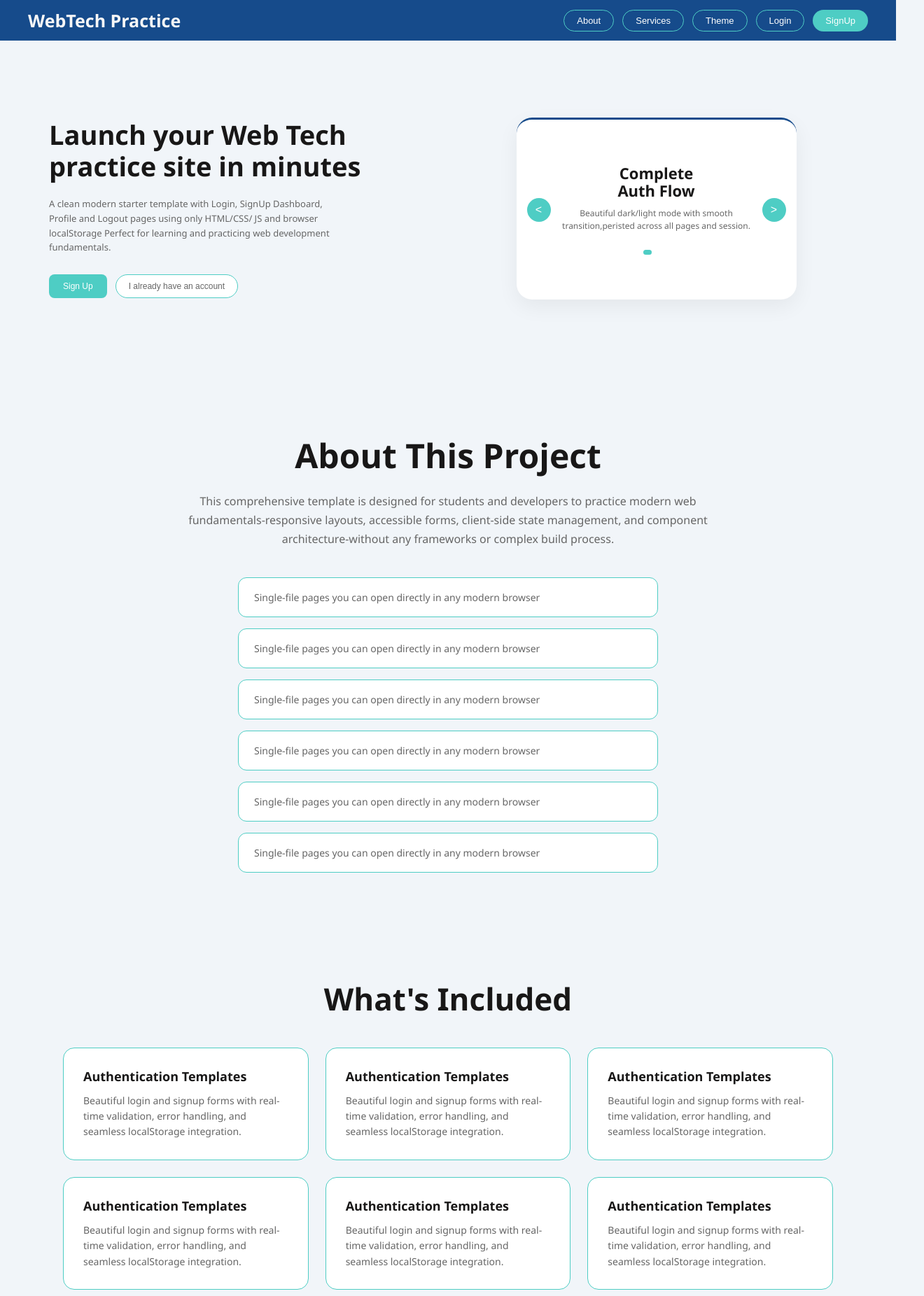
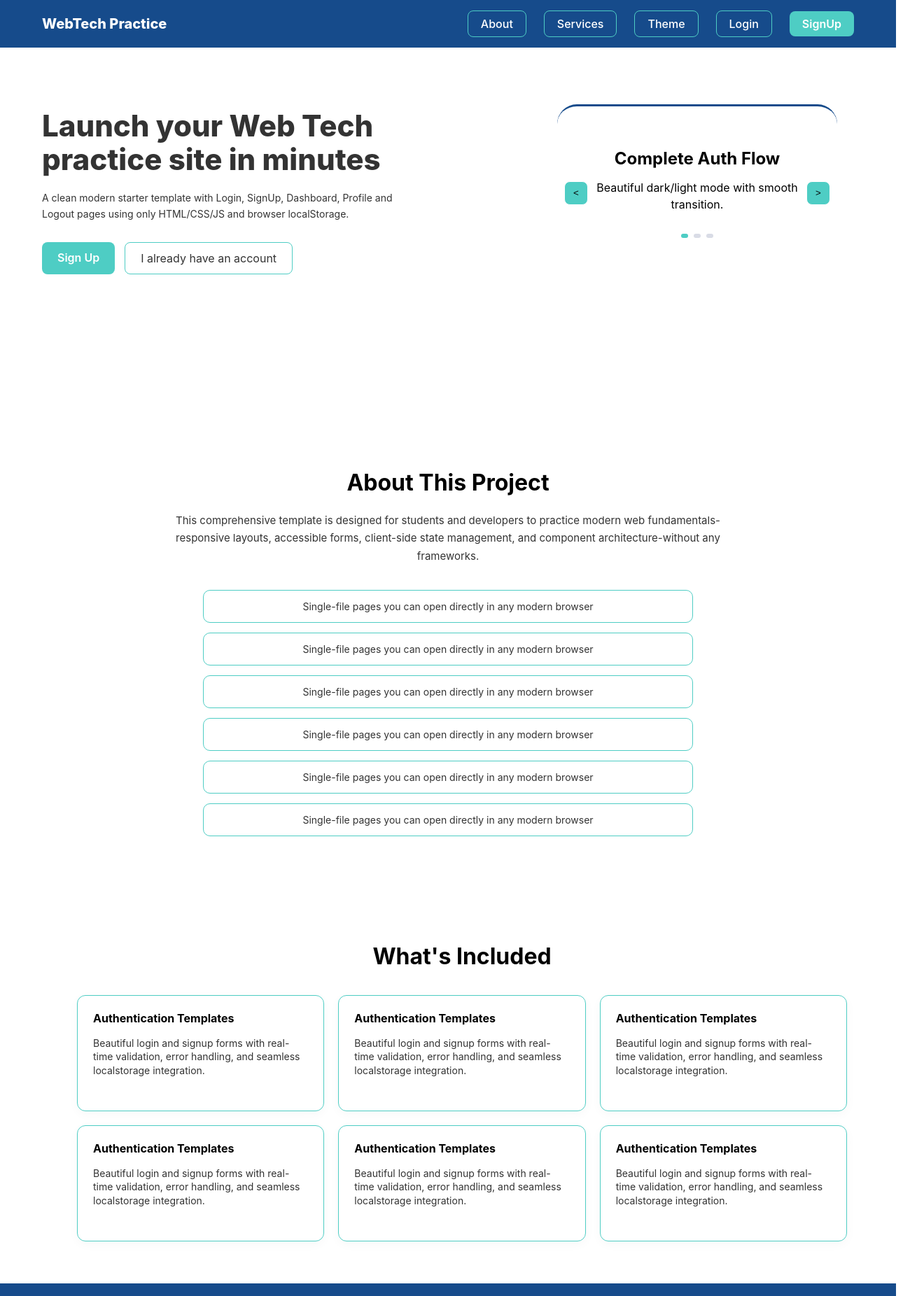
Before and after one commit to ghuglu/React-Project, a React (Create React App) app: page / in a window 1280 px wide. Shown: the top 1852 px of the page at 70% size, 1320 px wide, since content can reach past the window. Built offline with nearby package versions, Linux system fonts and the light colour scheme.

Commit message:
Update landing page

```diff
--- a/src/App.js
+++ b/src/App.js
@@ -1,10 +1,22 @@
+import { BrowserRouter as Router, Routes, Route } from "react-router-dom";
 import Home from "./pages/Home";
-import "./App.css";
+import Login from "./pages/Login";
+import Register from "./pages/Register";
+import Dashboard from "./pages/Dashboard";
+import { styles } from "./theme/themecontext";
 
-function App(){
-  return <Home />
-
-
+function App() {
+  return (
+    <Router>
+      <div style={styles.container}>
+        <Routes>
+          <Route path="/" element={<Home />} />
+          <Route path="/login" element={<Login />} />
+          <Route path="/register" element={<Register />} />
+          <Route path="/dashboard" element={<Dashboard />} />
+        </Routes>
+      </div>
+    </Router>
+  );
 }
-
 export default App;
--- /dev/null
+++ b/src/components/Footer.jsx
@@ -0,0 +1,18 @@
+import React from 'react';
+import { Link } from 'react-router-dom';
+
+function Footer({ handleScroll, styles }) {
+  return (
+    <footer style={styles.footer}>
+      <div style={styles.footerLeft}>© 2025 WebTech Practice. Built for learning and growth.</div>
+      <div style={styles.footerRight}>
+        <span onClick={() => handleScroll('about')} style={styles.footBtn}>About</span>
+        <span onClick={() => handleScroll('services')} style={styles.footBtn}>Services</span>
+        <Link to="/theme" style={styles.footBtn}>Theme</Link>
+        <Link to="/login" style={styles.footBtn}>Login</Link>
+        <Link to="/register" style={{...styles.footBtn, textDecoration: 'none'}}>Sign Up</Link>
+      </div>
+    </footer>
+  );
+}
+export default Footer;
--- /dev/null
+++ b/src/components/Navbar.jsx
@@ -0,0 +1,28 @@
+import React from 'react';
+import { Link } from 'react-router-dom';
+
+function Navbar({ handleScroll, navItems, styles }) {
+  return (
+    <nav style={styles.navbar}>
+      <div style={styles.logo}>WebTech Practice</div>
+      <div style={styles.navLinks}>
+        {navItems.map((item, i) => {
+          if (item.type === 'scroll') {
+            return (
+              <span key={i} onClick={() => handleScroll(item.id)} style={styles.navLink}>
+                {item.label}
+              </span>
+            );
+          }
+          return (
+            <Link key={i} to={item.path} style={item.isButton ? styles.signupBtn : styles.navLink}>
+              {item.label}
+            </Link>
+          );
+        })}
+      </div>
+    </nav>
+  );
+}
+
+export default Navbar;
--- /dev/null
+++ b/src/components/slider.jsx
@@ -0,0 +1,56 @@
+import React, { useState } from 'react';
+import { styles } from '../theme/themecontext';
+
+const SliderCard = ({ slides }) => {
+  const [index, setIndex] = useState(0);
+
+  const prevSlide = () => {
+    setIndex((index - 1 + slides.length) % slides.length);
+  };
+
+  const nextSlide = () => {
+    setIndex((index + 1) % slides.length);
+  };
+
+  return (
+    <div style={styles.card}>
+
+      <button
+        style={styles.arrowLeft}
+        onClick={prevSlide}
+      >
+        &lt;
+      </button>
+
+      <div style={styles.sliderContent}>
+        <h2 style={styles.sliderHeading}>
+          {slides[index].title}
+        </h2>
+
+        <p style={styles.sliderParagraph}>
+          {slides[index].desc}
+        </p>
+      </div>
+
+      <button
+        style={styles.arrowRight}
+        onClick={nextSlide}
+      >
+       &gt;
+      </button>
+
+      <div style={styles.dots}>
+        {slides.map((_, i) => (
+          <span
+            key={i}
+            style={i === index ? styles.dotActive : styles.dot}
+            onClick={() => setIndex(i)}
+          />
+        ))}
+      </div>
+
+    </div>
+  );
+};
+
+export default SliderCard;
--- a/src/pages/Home.jsx
+++ b/src/pages/Home.jsx
@@ -1,90 +1,99 @@
-import React, { useState } from 'react';
-import './Home.css';
+import React from 'react';
+import { Link } from 'react-router-dom';
+import SliderCard from '../components/slider.jsx';
+import Navbar from '../components/Navbar.jsx';
+import Footer from '../components/Footer.jsx';
+import { styles } from '../theme/themecontext.js';
+
+const navLinks = [
+  { label: 'About', id: 'about', type: 'scroll' },
+  { label: 'Services', id: 'services', type: 'scroll' },
+  { label: 'Theme', path: '/theme', type: 'link' },
+  { label: 'Login', path: '/login', type: 'link' },
+  { label: 'SignUp', path: '/register', type: 'link', isButton: true },
+];
 
 const slides = [
-  { title: "Complete Auth Flow", desc: "Beautiful dark/light mode with smooth transition,peristed across all pages and session." },
-  { title: "Responsive Design", desc: "Works perfectly on Desktop,Tablet and Mobile devices." },
-  { title: "HTML CSS Javascript", desc: "Built using only HTML,CSS AND Vanilla Javascript." }
+  { title: "Complete Auth Flow", desc: "Beautiful dark/light mode with smooth transition." },
+  { title: "Responsive Design", desc: "Works perfectly on Desktop, Tablet and Mobile." },
+  { title: "HTML CSS Javascript", desc: "Built using only HTML, CSS AND Vanilla Javascript." }
 ];
 
-function Home({ setPage }) {
-  const [index, setIndex] = useState(0);
+const aboutList = [
+  "Single-file pages you can open directly in any modern browser",
+  "Single-file pages you can open directly in any modern browser",
+  "Single-file pages you can open directly in any modern browser",
+  "Single-file pages you can open directly in any modern browser",
+  "Single-file pages you can open directly in any modern browser",
+  "Single-file pages you can open directly in any modern browser"
+];
+
+const servicesList = [
+  { title: "Authentication Templates", desc: "Beautiful login and signup forms with real-time validation, error handling, and seamless localstorage integration." },
+  { title: "Authentication Templates", desc: "Beautiful login and signup forms with real-time validation, error handling, and seamless localstorage integration." },
+  { title: "Authentication Templates", desc: "Beautiful login and signup forms with real-time validation, error handling, and seamless localstorage integration." },
+  { title: "Authentication Templates", desc: "Beautiful login and signup forms with real-time validation, error handling, and seamless localstorage integration." },
+  { title: "Authentication Templates", desc: "Beautiful login and signup forms with real-time validation, error handling, and seamless localstorage integration." },
+  { title: "Authentication Templates", desc: "Beautiful login and signup forms with real-time validation, error handling, and seamless localstorage integration." }
+];
+
+const AboutSection = ({ heading, description, data }) => {
   return (
-    <div>
-      <nav className="navbar">
-        <div className="logo">WebTech Practice</div>
-        <div className="nav-links">
-          <button>About</button>
-          <button>Services</button>
-          <button>Theme</button>
-          <button onClick={()=>setPage("login")}>Login</button>
-          <button className="signup-btn" onClick={()=>setPage("register")}>SignUp</button>
-        </div>
-      </nav>
+    <div id="about" style={styles.about}>
+      <h1>{heading}</h1>
+      <p style={styles.aboutPara}>{description}</p>
+      <div style={styles.aboutList}>
+        {data.map((item, i) => (<div key={i} style={styles.aboutBox}>{item}</div>))}
+      </div>
+    </div>
+  );
+};
 
-      <div className="hero">
-        <div className="hero-left">
-          <h1>Launch your Web Tech <br/>
-             practice site in minutes</h1>
-          <p>A clean modern starter template with Login, SignUp Dashboard, Profile and Logout pages using only HTML/CSS/ JS and browser localStorage Perfect for learning and practicing web development fundamentals.</p>
-          <div className="hero-btns">
-            <button className="btn-cyan" onClick={()=>setPage("register")}>Sign Up</button>
-            <button className="btn-outline" onClick={()=>setPage("login")}>I already have an account</button>
+const ServicesSection = ({ heading, data }) => {
+  return (
+    <div id="services" style={styles.included}>
+      <h1>{heading}</h1>
+      <div style={styles.includeGrid}>
+        {data.map((item, i) => (
+          <div key={i} style={styles.includeCard}>
+            <h3 style={styles.includeCardTitle}>{item.title}</h3>
+            <p style={styles.includeCardText}>{item.desc}</p>
+          </div>
+        ))}
+      </div>
+    </div>
+  );
+};
+
+function Home() {
+  const handleScroll = (id) => {
+    document.getElementById(id)?.scrollIntoView({ behavior: 'smooth' });
+  };
+
+  return (
+    <div style={styles.container}>
+      <Navbar handleScroll={handleScroll} navItems={navLinks} styles={styles} />
+
+      <div style={styles.hero}>
+        <div style={styles.heroLeft}>
+          <h1 style={styles.heroTitle}>Launch your Web Tech <br /> practice site in minutes</h1>
+          <p style={styles.heroPara}>A clean modern starter template with Login, SignUp, Dashboard, Profile and Logout pages using only HTML/CSS/JS and browser localStorage.</p>
+          <div style={styles.heroBtns}>
+            <Link to="/register" style={styles.btnCyan}>Sign Up</Link>
+            <Link to="/login" style={styles.btnOutline}>I already have an account</Link>
           </div>
         </div>
-
-        <div className="hero-right">
-          <div className="card">
-            <button className="arrow left" onClick={()=>setIndex(index===0?2:index-1)}>&lt;</button>
-            <h2>{slides[index].title.split(" ")[0]}<br/>{slides[index].title.split(" ").slice(1).join(" ")}</h2>
-            <p>{slides[index].desc}</p>
-            <button className="arrow right" onClick={()=>setIndex(index===2?0:index+1)}>&gt;</button>
-            <div className="dots">
-              {slides.map((_,i)=><div key={i} className={i===index?"dot active":"dot"}></div>)}
-            </div>
-          </div>
+        <div style={styles.heroRight}>
+          <SliderCard slides={slides} styles={styles} />
         </div>
       </div>
 
+      <AboutSection heading="About This Project" description="This comprehensive template is designed for students and developers to practice modern web fundamentals-responsive layouts, accessible forms, client-side state management, and component architecture-without any frameworks." data={aboutList} />
+      <ServicesSection heading="What's Included" data={servicesList} />
 
-      <div className="about">
-        <h1>About This Project</h1>
-        <p className="about-para">This comprehensive template is designed for students and developers to practice modern web fundamentals-responsive layouts, accessible forms, client-side state management, and component architecture-without any frameworks or complex build process.</p>
-        <div className="about-list">
-          <div className="about-box">Single-file pages you can open directly in any modern browser</div>
-          <div className="about-box">Single-file pages you can open directly in any modern browser</div>
-          <div className="about-box">Single-file pages you can open directly in any modern browser</div>
-          <div className="about-box">Single-file pages you can open directly in any modern browser</div>
-          <div className="about-box">Single-file pages you can open directly in any modern browser</div>
-          <div className="about-box">Single-file pages you can open directly in any modern browser</div>
-        </div>
-      </div>
-
-
-      <div className="included">
-        <h1>What's Included</h1>
-        <div className="included-grid">
-          <div className="include-card"><h3>Authentication Templates</h3><p>Beautiful login and signup forms with real-time validation, error handling, and seamless localStorage integration.</p></div>
-          <div className="include-card"><h3>Authentication Templates</h3><p>Beautiful login and signup forms with real-time validation, error handling, and seamless localStorage integration.</p></div>
-          <div className="include-card"><h3>Authentication Templates</h3><p>Beautiful login and signup forms with real-time validation, error handling, and seamless localStorage integration.</p></div>
-          <div className="include-card"><h3>Authentication Templates</h3><p>Beautiful login and signup forms with real-time validation, error handling, and seamless localStorage integration.</p></div>
-          <div className="include-card"><h3>Authentication Templates</h3><p>Beautiful login and signup forms with real-time validation, error handling, and seamless localStorage integration.</p></div>
-          <div className="include-card"><h3>Authentication Templates</h3><p>Beautiful login and signup forms with real-time validation, error handling, and seamless localStorage integration.</p></div>
-        </div>
-      </div>
-
-
-      <footer className="footer">
-        <div className="footer-left">© 2025 WebTech Practice. Built for learning and growth.</div>
-        <div className="footer-right">
-          <button className="foot-btn">About</button>
-          <button className="foot-btn">Services</button>
-          <button className="foot-btn">Theme</button>
-          <button className="foot-btn">Login</button>
-          <button className="foot-btn cyan">Sign Up</button>
-        </div>
-      </footer>
+      <Footer handleScroll={handleScroll} styles={styles} />
     </div>
   );
 }
+
 export default Home;
--- /dev/null
+++ b/src/theme/themecontext.js
@@ -0,0 +1,275 @@
+export const styles = {
+  navbar: {
+    display: "flex",
+    justifyContent: "space-between",
+    alignItems: "center",
+    padding: "15px 60px",
+    backgroundColor: "#164b8b",
+    borderBottom: "1px solid #fff",
+    position: "sticky",
+    top: "0",
+    zIndex: "100"
+  },
+  logo: {
+    fontWeight: "800",
+    fontSize: "20px",
+    color: "#fff"
+  },
+  navLinks: {
+    display: "flex",
+    gap: "25px",
+    alignItems: "center"
+  },
+  navLink: {
+    cursor: "pointer",
+    color: "#fff",
+    border: '1px solid #4ECDC4',
+    fontWeight: "500",
+    textDecoration: "none",
+    fontSize: "16px",
+    padding: '8px 18px',
+    borderRadius: '8px',
+  },
+  signupBtn: {
+    backgroundColor: "#4ECDC4",
+    color: "white",
+    padding: "8px 18px",
+    borderRadius: "8px",
+    textDecoration: "none",
+    fontWeight: "600",
+    display: "inline-block"
+  },
+  hero: {
+    display: 'flex',
+    justifyContent: 'space-between',
+    alignItems: 'center',
+    padding: '80px 60px',
+    gap: '40px',
+  },
+  heroLeft: {
+    flex: 1.2
+  },
+  heroTitle:{
+     fontSize: '42px',
+     fontWeight: '800',
+     color: '#333',
+     lineHeight: '1.15',
+     margin: '0 0 18px 0',
+  },
+  heroPara: {
+     fontSize: '14px',
+     color: '#333',
+     lineHeight: '1.7',
+     margin: '0 0 28px 0',
+     maxWidth: '520px',
+  },
+  heroBtns: {
+     display: 'flex',
+      gap: '14px',
+      marginTop: '24px'
+    },
+  btnCyan: {
+    background: '#4ECDC4',
+    color: 'white',
+    border: 'none',
+    padding: '12px 22px',
+    borderRadius: '8px',
+    fontWeight: '600',
+    cursor: 'pointer',
+    textDecoration: 'none',
+    display: 'inline-block'
+  },
+  btnOutline: {
+    background: 'white',
+    border: '1px solid #4ECDC4',
+    padding: '12px 22px',
+    borderRadius: '8px',
+    cursor: 'pointer',
+    color: '#333',
+    textDecoration: 'none',
+    display: 'inline-block'
+  },
+  heroRight: {
+     flex: 0.8,
+     display: 'flex',
+     justifyContent: 'center'
+    },
+  card: {
+    position: 'relative',
+    background: '#fff',
+    width: '400px',
+    minHeight: '250px',
+    border: 'none',
+    borderTop: '3px solid #164b8b',
+    display: 'flex',
+    flexDirection: 'column',
+    alignItems: 'center',
+    justifyContent: 'center',
+    textAlign: 'center',
+    borderRadius: '28px',
+    padding: '30px',
+    boxSizing: 'border-box',
+  },
+  sliderContent: {
+    width: '100%',
+    textAlign: 'center',
+  },
+  sliderHeading: {
+    margin: '0 0 15px 0',
+    textAlign: 'center',
+  },
+  sliderParagraph: {
+    margin: '0 auto',
+    maxWidth: '320px',
+    textAlign: 'center',
+    lineHeight: '1.5',
+  },
+  arrowLeft: {
+    position: 'absolute',
+    left: '10px',
+    top: '50%',
+    transform: 'translateY(-50%)',
+    width: '34px',
+    height: '34px',
+    borderRadius: '8px',
+    textAlign: 'center',
+    border: '1px solid #fff',
+    background: '#4ECDC4',
+    cursor: 'pointer',
+  },
+  arrowRight: {
+    position: 'absolute',
+    right: '10px',
+    top: '50%',
+    transform: 'translateY(-50%)',
+    width: '34px',
+    height: '34px',
+    borderRadius: '8px',
+    border: '1px solid #fff',
+    background: '#4ECDC4',
+    cursor: 'pointer',
+  },
+  dots: {
+    display: 'flex',
+    justifyContent: 'center',
+    gap: '8px',
+    marginTop: '30px',
+  },
+  dot: {
+    width: '10px',
+    height: '6px',
+    borderRadius: '10px',
+    background: '#d9dce6',
+    cursor: 'pointer',
+  },
+  dotActive: {
+    width: '10px',
+    height: '6px',
+    borderRadius: '10px',
+    background: '#4ECDC4',
+  },
+  about: {
+    padding: '70px 60px',
+    textAlign: 'center',
+    marginTop: '100px',
+  },
+  aboutPara: {
+    color: '#333',
+    maxWidth: '850px',
+    margin: '16px auto 36px',
+    lineHeight: '1.7',
+    fontSize: '15px',
+  },
+  aboutList: {
+    display: 'grid',
+    gridTemplateColumns: '1fr',
+    gap: '14px',
+    maxWidth: '700px',
+    margin: '0 auto',
+    textAlign: 'center',
+  },
+  aboutBox: {
+    background: '#fff',
+    border: '1px solid #4ECDC4',
+    padding: '14px 16px',
+    borderRadius: '10px',
+    fontSize: '14px',
+    color: '#333',
+  },
+  included: {
+    padding: '60px 20px',
+    textAlign: 'center',
+    width: '100%',
+  },
+  includeGrid: {
+    display: 'flex',
+    flexWrap: 'wrap',
+    gap: '20px',
+    justifyContent: 'center',
+    marginTop: '36px',
+    maxWidth: '1100px',
+    marginLeft: 'auto',
+    marginRight: 'auto',
+  },
+  includeCard: {
+    background: 'white',
+    border: '1px solid #4ECDC4',
+    padding: '22px',
+    borderRadius: '12px',
+    boxShadow: '0 4px 15px rgba(0,0,0,0.03)',
+    width: '300px',
+    flexGrow: 1,
+    maxWidth: '350px',
+    minHeight: '120px',
+    display: 'flex',
+    flexDirection: 'column',
+    gap: '8px',
+    textAlign: 'left',
+  },
+  includeCardTitle: {
+    margin: '0 0 8px 0',
+    fontSize: '16px',
+    fontWeight: '700',
+  },
+  includeCardText: {
+    margin: 0,
+    fontSize: '14px',
+    color: '#333',
+    lineHeight: '1.4',
+  },
+  footer: {
+    background: '#164b8b',
+    padding: '20px',
+    display: 'flex',
+    justifyContent: 'space-between',
+    alignItems: 'center',
+  },
+  footerRight: {
+    display: 'flex',
+    gap: '12px',
+  },
+  footerLeft: {
+    color: '#fff',
+  },
+  footBtn: {
+    background: 'transparent',
+    backgroundColor: 'transparent',
+    color: '#fff',
+    border: '1px solid #4ECDC4',
+    textDecoration: 'none',
+    padding: '8px 18px',
+    borderRadius: '8px',
+    cursor: 'pointer',
+    fontSize: '13px',
+  },
+  footBtnSignup:{
+  background:"#4ECDC4",
+  color:"#fff",
+  border:"1px solid #4ECDC4",
+  padding:"8px 18px",
+  borderRadius:"8px",
+  fontWeight:"600",
+  textDecoration:"none",
+  fontSize:"13px"
+}
+}
```
